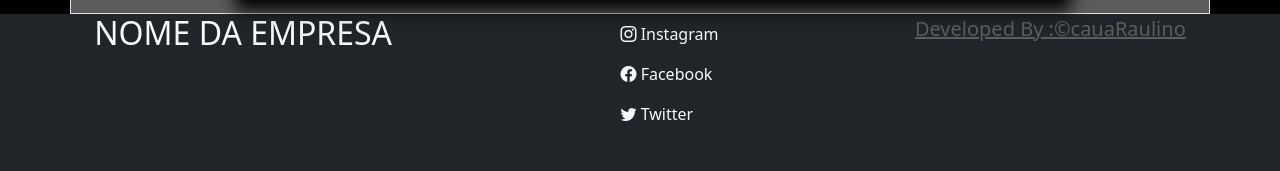
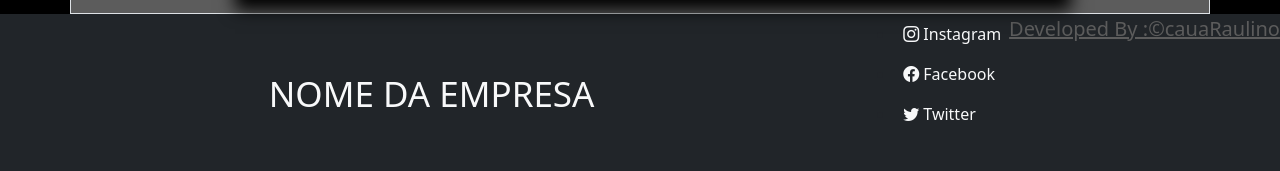
Before and after one commit to raulino20/JOW.IO, a website: page index.html in a window 1280 px wide. Shown: the part 1937-2108 px from the top of the page. Drawn offline with nearby package versions, Linux system fonts and the light colour scheme.

Commit message:
Update index.html

```diff
--- a/index.html
+++ b/index.html
@@ -236,7 +236,7 @@
     </div>
 
     <div class="footer bg-dark">
-        <h2 class="text-light">NOME DA EMPRESA</h2>
+        <h2 class=" titlefooter text-light">NOME DA EMPRESA</h2>
 
     <ul class="RedesSociais">
         <li class=" listsocial  p-2">   <span class="bi bi-instagram text-light" > Instagram</span>
```
